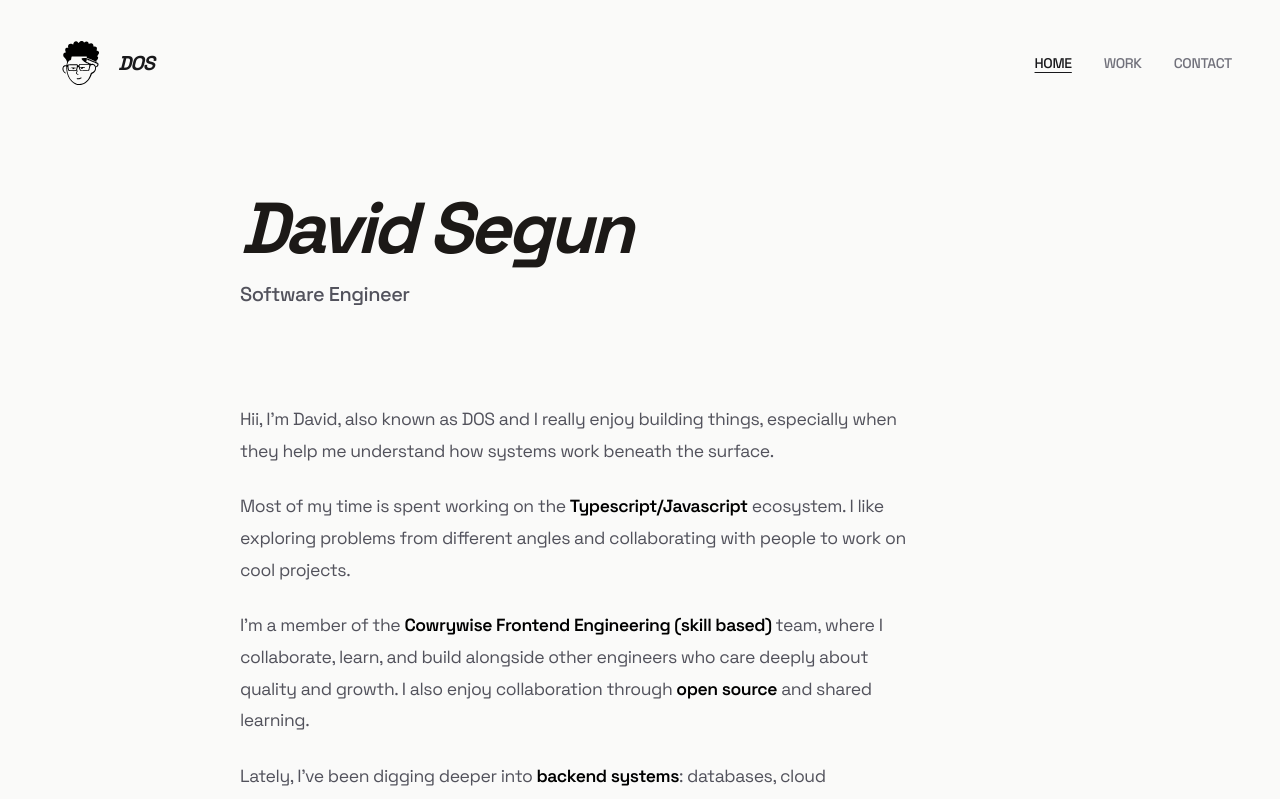
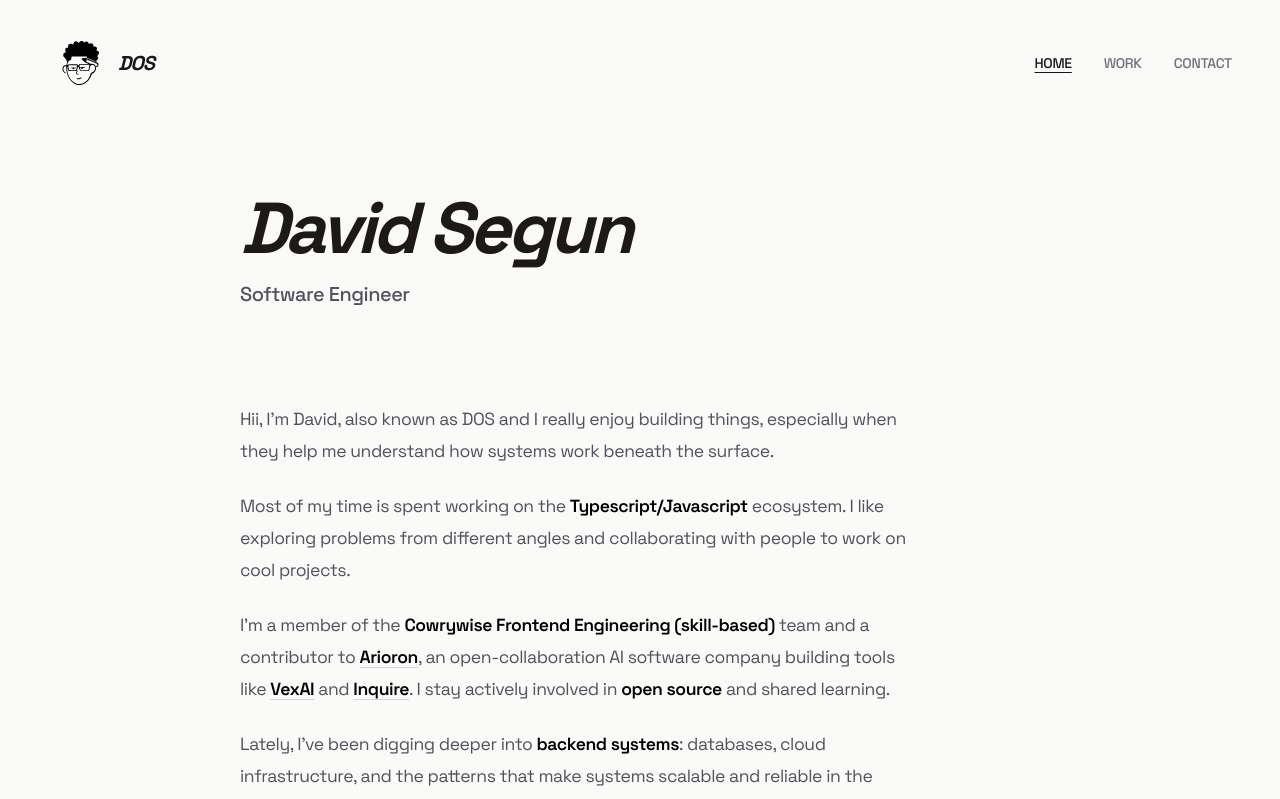
Before and after one commit to segundavid-dev/portfolio, a Next.js app: page / in a window 1280 px wide. Shown: the top 799 px of the page. Built offline with nearby package versions, Linux system fonts and the light colour scheme.

Commit message:
update about section

```diff
--- a/app/page.tsx
+++ b/app/page.tsx
@@ -1,3 +1,4 @@
+import Link from "next/link";
 import { NarrativeSection } from "@/components/NarrativeSection";
 import Highlight from "@/components/HighLight";
 
@@ -23,7 +24,7 @@ export default function Home() {
           Most of my time is spent working on the <Highlight>Typescript/Javascript</Highlight> ecosystem. I like exploring problems from different angles and collaborating with people to work on cool projects.
         </p>
         <p className="narrative-text">
-          I'm a member of the <Highlight>Cowrywise Frontend Engineering (skill based) </Highlight> team, where I collaborate, learn, and build alongside other engineers who care deeply about quality and growth. I also enjoy collaboration through <Highlight>open source</Highlight> and shared learning.
+          I'm a member of the <Highlight>Cowrywise Frontend Engineering (skill-based) </Highlight> team and a contributor to <Highlight><Link href="https://arioron.com/" target="_blank" className="underline underline-offset-4 decoration-zinc-300 dark:decoration-zinc-700">Arioron</Link></Highlight>, an open-collaboration AI software company building tools like <Highlight><Link href="https://vexai.arioron.com/" target="_blank" className="underline underline-offset-4 decoration-zinc-300 dark:decoration-zinc-700">VexAI</Link></Highlight> and <Highlight><Link href="https://search.arioron.com/" target="_blank" className="underline underline-offset-4 decoration-zinc-300 dark:decoration-zinc-700">Inquire</Link></Highlight>. I stay actively involved in <Highlight>open source</Highlight> and shared learning.
         </p>
         <p className="narrative-text">
           Lately, I've been digging deeper into <Highlight>backend systems</Highlight>: databases, cloud infrastructure, and the patterns that make systems scalable and reliable in the best way possible. I love connecting theory to practice, especially through books, articles and youtube videos.
```
